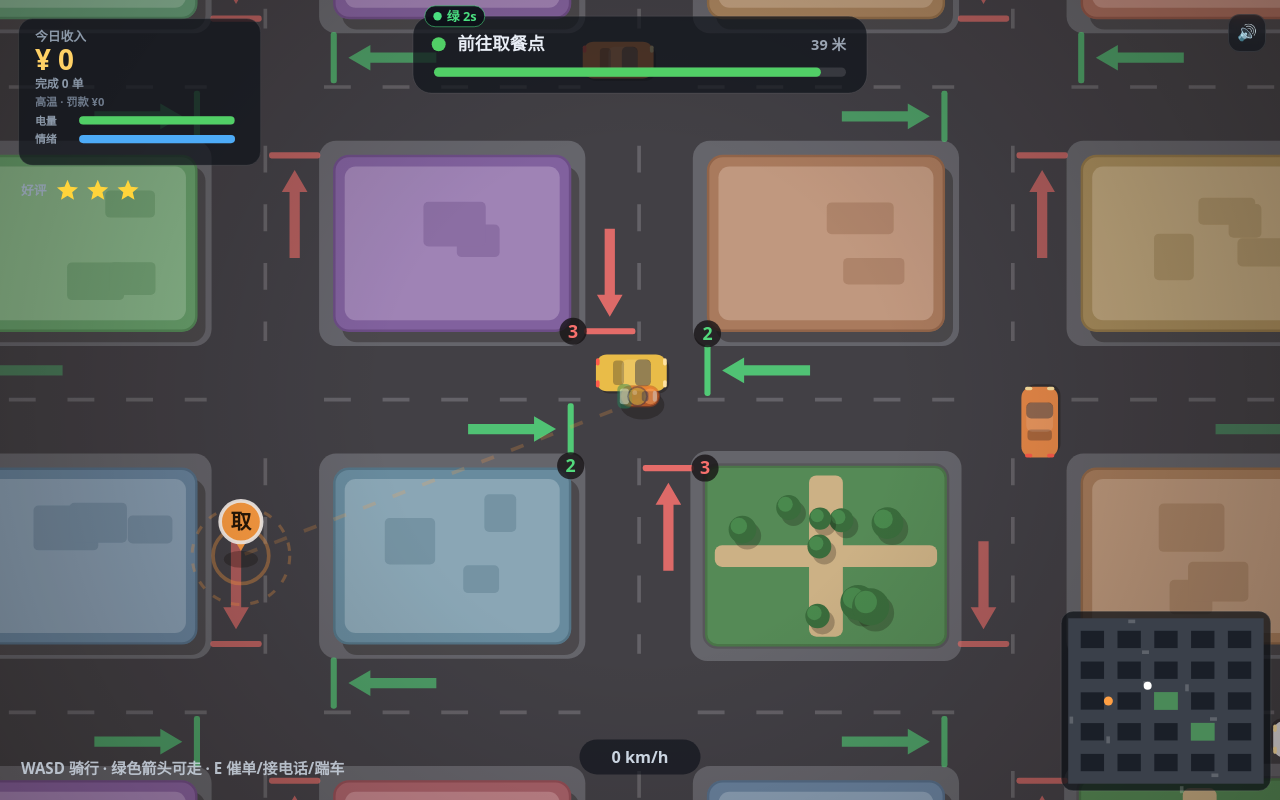
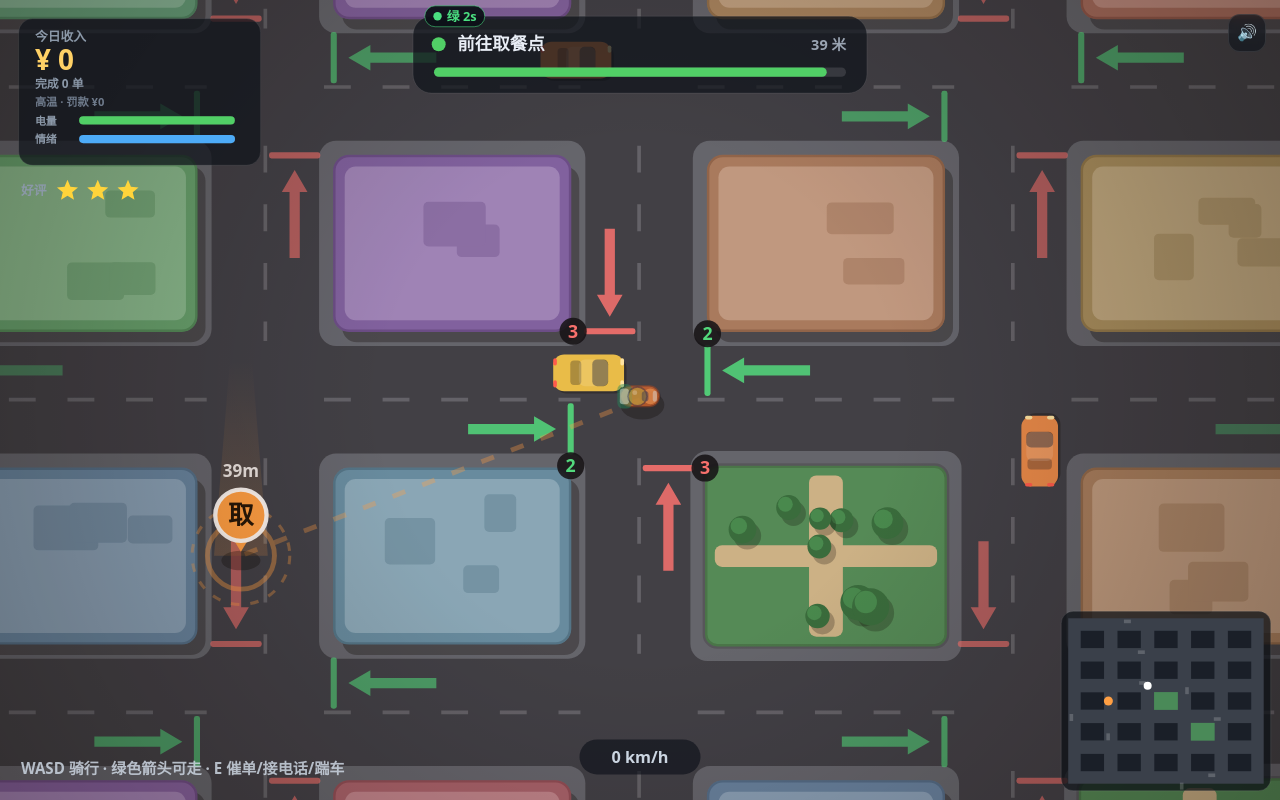
Before and after one commit to WJL520Gy/delivery-game, a plain HTML site: page delivery-rider.html in a window 1280 px wide. Both pictures are taken after a click on the button "开始接单". Drawn offline with Linux system fonts and the light colour scheme; animation ran at ten frames a second.

Commit message:
update delivery-rider.html

```diff
--- a/delivery-rider.html
+++ b/delivery-rider.html
@@ -492,7 +492,7 @@
 
     return {
       axis: ln.axis, fixed: ln.fixed, dir: ln.dir, t,
-      speed: rand(95, 172), v: 0,
+      speed: rand(80, 145), v: 0,
       color: pick(CAR_COLORS)
     };
   }
@@ -540,7 +540,7 @@
     if (!to.door) to.door = makeDoor(to);
 
     // 系统乱派单：越到后面越容易派垃圾单
-    const junkChance = clamp(0.16 + ordersDone * 0.02, 0.16, 0.4);
+    const junkChance = clamp(0.08 + ordersDone * 0.012, 0.08, 0.22);
     const junk = Math.random() < junkChance && ordersDone >= 2;
 
     const route =
@@ -548,7 +548,7 @@
       Math.hypot(from.door.x - to.door.x, from.door.y - to.door.y);
 
     const diff = clamp(1 - 0.011 * ordersDone, 0.72, 1);
-    const timeLimit = clamp(route / 230 + 18, 23, 62) * diff;
+    const timeLimit = clamp(route / 205 + 24, 30, 80) * diff;
     const centerDist = Math.hypot(from.g.x - to.g.x, from.g.y - to.g.y);
     let base = 6 + Math.round(centerDist / 110);
     if (junk) base = Math.max(3, Math.round(base * 0.55));
@@ -616,7 +616,7 @@
     hurryCd = 1.15;
     order.wait = Math.max(0, order.wait - 0.85);
     order.hurried = (order.hurried || 0) + 1;
-    mood = clamp(mood - 0.6, 0, 100);
+    mood = clamp(mood - 0.4, 0, 100);
     sfx('bell');
     addText(player.x, player.y - 46, '商家：马上好！', '#ffd8a8', 0.9);
   }
@@ -668,7 +668,7 @@
   function failOrder() {
     lives--;
     combo = 0;
-    mood = clamp(mood - 20, 0, 100);
+    mood = clamp(mood - 14, 0, 100);
     shake(13);
     sfx('fail');
     const why = order.state === 'waiting' ? '卡餐 · 超时' : '超时 · 差评';
@@ -949,7 +949,7 @@
       player.vx *= 0.15; player.vy *= 0.15;
       if (order) order.timeLeft = Math.max(0.01, order.timeLeft - 2.5);
       falls++;
-      mood = clamp(mood - 12, 0, 100);
+      mood = clamp(mood - 8, 0, 100);
       shake(20);
       sfx('fall');
       burst(player.x, player.y, 18, '#cfd8e3', 1.1);
@@ -1016,7 +1016,7 @@
 
     // 电量消耗
     if (!pushing) {
-      battery -= (0.22 + (sp / MAXV) * 0.62) * dt;
+      battery -= (0.12 + (sp / MAXV) * 0.40) * dt;
       if (battery <= 0) {
         battery = 0;
         pushing = true;
@@ -1036,7 +1036,7 @@
       const centers = c.axis === 'h' ? XS : YS;
       const front = c.t + c.dir * 29;
       let target = c.speed;
-      if (wx.rain || wx.snow) target *= 0.82;
+      if (wx.rain || wx.snow) target *= 0.75;
 
       if (!green) {
         let best = Infinity;
@@ -1084,8 +1084,8 @@
     player.vx = nx * 420;
     player.vy = ny * 420;
 
-    if (order) order.timeLeft = Math.max(0.01, order.timeLeft - 1.8);
-    mood = clamp(mood - 8, 0, 100);
+    if (order) order.timeLeft = Math.max(0.01, order.timeLeft - 1.2);
+    mood = clamp(mood - 6, 0, 100);
     shake(15);
     sfx('crash');
     addText(player.x, player.y - 34, '被车撞了！', '#ff6b6b', 1.1);
@@ -1125,7 +1125,7 @@
     if (info.c !== 'r') return;   // 黄灯也放行，别太苛刻
 
     violations++;
-    mood = clamp(mood - 4, 0, 100);
+    mood = clamp(mood - 3, 0, 100);
     if (Math.random() < 0.18) {
       const f = 10;
       fines += f;
@@ -1147,7 +1147,7 @@
     // 最忙的时候抛锚：越接近超时越容易
     if (order && order.state === 'deliver' && !order.brokeOnce) {
       const urgency = 1 - clamp(order.timeLeft / order.timeLimit, 0, 1);
-      if (urgency > 0.55 && Math.random() < dt * 0.008 * (0.6 + urgency)) {
+      if (urgency > 0.7 && Math.random() < dt * 0.004 * (0.6 + urgency)) {
         order.brokeOnce = true;
         bikeDown = 4.4;
         player.vx *= 0.15; player.vy *= 0.15;
@@ -1202,7 +1202,7 @@
     if (heatT > 0) { heatT -= dt; return; }
     if (Math.random() < dt * 0.1) {
       heatT = 1.6;
-      mood = clamp(mood - 4, 0, 100);
+      mood = clamp(mood - 3, 0, 100);
       addText(player.x, player.y - 44, '眼前有点发黑', '#ffb86b', 1.0);
     }
   }
@@ -1241,7 +1241,7 @@
       order.callT -= dt;
       if (order.callT <= 0) {
         order.annoy++;
-        mood = clamp(mood - 5, 0, 100);
+        mood = clamp(mood - 3, 0, 100);
         sfx('hang');
         addText(player.x, player.y - 56, '顾客挂断了', '#ff8787', 0.95);
         order.nextCall = rand(7, 13);
@@ -1409,7 +1409,19 @@
   }
 
   // 单个方向的路口引导：停止线 + 路面箭头 + 读秒
-  function drawApproach(bx, by, ang, col, num) {
+  function drawApproach(bx, by, ang, col, num, big) {
+    // 高亮：玩家正对的那个进口加一圈脉冲，避免"看错灯"
+    if (big) {
+      const pulse = (Math.sin(clock * 6) + 1) / 2;
+      ctx.save();
+      ctx.strokeStyle = hexA(col, 0.35 + pulse * 0.45);
+      ctx.lineWidth = 3;
+      ctx.beginPath();
+      ctx.arc(bx, by, 26 + pulse * 10, 0, TAU);
+      ctx.stroke();
+      ctx.restore();
+    }
+
     ctx.save();
     ctx.translate(bx, by);
     ctx.rotate(ang);
@@ -1436,16 +1448,22 @@
 
     // 读秒牌（不随箭头旋转，方便读）
     if (num != null) {
-      const px = bx + Math.cos(ang + Math.PI / 2) * 30;
-      const py = by + Math.sin(ang + Math.PI / 2) * 30;
-      ctx.font = '800 ' + (12.5 * UI).toFixed(1) + 'px ' + FONT;
+      const k = big ? 1.45 : 1;
+      const px = bx + Math.cos(ang + Math.PI / 2) * (30 * k);
+      const py = by + Math.sin(ang + Math.PI / 2) * (30 * k);
+      ctx.font = '800 ' + (12.5 * UI * k).toFixed(1) + 'px ' + FONT;
       ctx.textAlign = 'center';
       ctx.textBaseline = 'middle';
       const tw = ctx.measureText(num).width;
-      const w = tw + 12 * UI, h = 19 * UI;
-      ctx.fillStyle = 'rgba(10,14,20,0.80)';
+      const w = tw + 12 * UI * k, h = 19 * UI * k;
+      ctx.fillStyle = 'rgba(10,14,20,0.88)';
       rr(px - w / 2, py - h / 2, w, h, h / 2);
       ctx.fill();
+      if (big) {
+        ctx.strokeStyle = hexA(col, 0.75);
+        ctx.lineWidth = 2;
+        ctx.stroke();
+      }
       ctx.fillStyle = col;
       ctx.fillText(num, px, py + 1);
       ctx.textBaseline = 'alphabetic';
@@ -1470,6 +1488,21 @@
     }
     const showNums = nd < 340;
 
+    // 玩家正对着的那个进口（用来高亮，告诉玩家"你要看这个灯"）
+    let hlIdx = -1;
+    if (ni >= 0 && nd < 300) {
+      const cx = XS[ni], cy = YS[nj];
+      const sp = Math.hypot(player.vx, player.vy);
+      const inside = Math.abs(player.x - cx) < 46 && Math.abs(player.y - cy) < 46;
+      if (sp > 25 && !inside) {
+        if (Math.abs(player.vx) > Math.abs(player.vy)) {
+          hlIdx = player.x < cx ? 0 : 1;
+        } else {
+          hlIdx = player.y < cy ? 2 : 3;
+        }
+      }
+    }
+
     for (let j = 0; j <= ROWS; j++) {
       for (let i = 0; i <= COLS; i++) {
         if (!isSignal(i, j)) continue;
@@ -1481,17 +1514,18 @@
         ctx.globalAlpha = clamp(1.2 - d / 820, 0.28, 1);
 
         const near = showNums && i === ni && j === nj;
+        const isHl = near && hlIdx >= 0;
         const hNum = near ? String(Math.ceil(hi.left)) : null;
         const vNum = near ? String(Math.ceil(vi.left)) : null;
 
         // 东行（+x）：右车道在下方，停止线在路口西侧
-        drawApproach(cx - 56, cy + 24, 0, hCol, hNum);
+        drawApproach(cx - 56, cy + 24, 0, hCol, hNum, isHl && hlIdx === 0);
         // 西行（-x）：停止线在路口东侧
-        drawApproach(cx + 56, cy - 24, Math.PI, hCol, hNum);
+        drawApproach(cx + 56, cy - 24, Math.PI, hCol, hNum, isHl && hlIdx === 1);
         // 南行（+y）：停止线在路口北侧
-        drawApproach(cx - 24, cy - 56, Math.PI / 2, vCol, vNum);
+        drawApproach(cx - 24, cy - 56, Math.PI / 2, vCol, vNum, isHl && hlIdx === 2);
         // 北行（-y）：停止线在路口南侧
-        drawApproach(cx + 24, cy + 56, -Math.PI / 2, vCol, vNum);
+        drawApproach(cx + 24, cy + 56, -Math.PI / 2, vCol, vNum, isHl && hlIdx === 3);
       }
     }
     ctx.globalAlpha = 1;
@@ -1499,8 +1533,23 @@
 
   function drawBeacon(x, y, color, label) {
     const pulse = (Math.sin(clock * 4.2) + 1) / 2;
-
-    ctx.strokeStyle = hexA(color, 0.30);
+    const dist = Math.max(1, Math.round(Math.hypot(player.x - x, player.y - y) / 9));
+
+    // 光柱：远处也能看到目标
+    const g = ctx.createLinearGradient(x, y - 160, x, y);
+    g.addColorStop(0, hexA(color, 0));
+    g.addColorStop(1, hexA(color, 0.18));
+    ctx.fillStyle = g;
+    ctx.beginPath();
+    ctx.moveTo(x - 22, y);
+    ctx.lineTo(x - 9, y - 160);
+    ctx.lineTo(x + 9, y - 160);
+    ctx.lineTo(x + 22, y);
+    ctx.closePath();
+    ctx.fill();
+
+    // 判定圈
+    ctx.strokeStyle = hexA(color, 0.35);
     ctx.lineWidth = 2.5;
     ctx.setLineDash([7, 9]);
     ctx.beginPath();
@@ -1508,41 +1557,50 @@
     ctx.stroke();
     ctx.setLineDash([]);
 
-    ctx.strokeStyle = hexA(color, 0.45 * (1 - pulse));
-    ctx.lineWidth = 3;
+    // 外扩光环
+    ctx.strokeStyle = hexA(color, 0.5 * (1 - pulse));
+    ctx.lineWidth = 4;
     ctx.beginPath();
-    ctx.arc(x, y, 20 + pulse * 18, 0, TAU);
+    ctx.arc(x, y, 24 + pulse * 22, 0, TAU);
     ctx.stroke();
 
-    ctx.fillStyle = 'rgba(0,0,0,0.28)';
+    ctx.fillStyle = 'rgba(0,0,0,0.30)';
     ctx.beginPath();
-    ctx.ellipse(x, y + 3, 14, 7, 0, 0, TAU);
+    ctx.ellipse(x, y + 4, 16, 8, 0, 0, TAU);
     ctx.fill();
 
     ctx.save();
-    ctx.translate(x, y - 30 - Math.sin(clock * 3) * 3);
+    ctx.translate(x, y - 36 - Math.sin(clock * 3) * 4);
 
     ctx.fillStyle = color;
     ctx.beginPath();
-    ctx.moveTo(-7, 12);
-    ctx.lineTo(7, 12);
-    ctx.lineTo(0, 24);
+    ctx.moveTo(-9, 15);
+    ctx.lineTo(9, 15);
+    ctx.lineTo(0, 30);
     ctx.closePath();
     ctx.fill();
 
     ctx.beginPath();
-    ctx.arc(0, 0, 17, 0, TAU);
+    ctx.arc(0, 0, 21, 0, TAU);
     ctx.fill();
-    ctx.strokeStyle = 'rgba(255,255,255,0.92)';
-    ctx.lineWidth = 3;
+    ctx.strokeStyle = 'rgba(255,255,255,0.95)';
+    ctx.lineWidth = 3.5;
     ctx.stroke();
 
     ctx.fillStyle = '#1b1205';
-    ctx.font = 'bold 17px ' + FONT;
+    ctx.font = 'bold 21px ' + FONT;
     ctx.textAlign = 'center';
     ctx.textBaseline = 'middle';
     ctx.fillText(label, 0, 1);
     ctx.restore();
+
+    // 距离
+    ctx.fillStyle = 'rgba(255,255,255,0.88)';
+    ctx.font = '700 ' + (12 * UI).toFixed(1) + 'px ' + FONT;
+    ctx.textAlign = 'center';
+    ctx.textBaseline = 'middle';
+    ctx.fillText(dist + 'm', x, y - 68);
+    ctx.textBaseline = 'alphabetic';
   }
 
   function drawGuide() {
@@ -1551,8 +1609,8 @@
     const col = order.state === 'deliver' ? '#4dabf7' : '#ff9f43';
 
     ctx.save();
-    ctx.strokeStyle = hexA(col, 0.22);
-    ctx.lineWidth = 3;
+    ctx.strokeStyle = hexA(col, 0.34);
+    ctx.lineWidth = 4;
     ctx.setLineDash([11, 15]);
     ctx.lineDashOffset = -clock * 46;
     ctx.beginPath();
@@ -2023,25 +2081,29 @@
     else if (order.callT > 0) actLabel = '接听';
 
     if (actLabel) {
-      const aw = 118 * UI, ah = 42 * UI;
+      const aw = (narrow ? 150 : 118) * UI;
+      const ah = (narrow ? 58 : 42) * UI;
       const ax = W / 2 - aw / 2;
-      const ay = H - 104 * UI;
+      const ay = H - (narrow ? 112 : 104) * UI;
       const ready = bikeDown > 0 ? kickCd <= 0 : (order.state === 'waiting' ? hurryCd <= 0 : true);
-      ctx.fillStyle = ready ? 'rgba(255,140,66,0.92)' : 'rgba(120,130,145,0.55)';
-      rr(ax, ay, aw, ah, 12 * UI); ctx.fill();
+      ctx.fillStyle = ready ? 'rgba(255,140,66,0.95)' : 'rgba(120,130,145,0.55)';
+      rr(ax, ay, aw, ah, (narrow ? 18 : 12) * UI); ctx.fill();
+      ctx.strokeStyle = 'rgba(255,255,255,0.35)';
+      ctx.lineWidth = 1.5;
+      ctx.stroke();
       ctx.fillStyle = '#20140a';
       ctx.textAlign = 'center';
       ctx.textBaseline = 'middle';
-      ctx.font = '800 ' + (15 * UI).toFixed(1) + 'px ' + FONT;
+      ctx.font = '800 ' + (narrow ? 19 : 15) * UI + 'px ' + FONT;
       ctx.fillText(actLabel, W / 2, ay + ah / 2 + 1);
       ctx.textBaseline = 'alphabetic';
       actionBtn = { x: ax, y: ay, w: aw, h: ah };
     }
 
     if (order.junk && order.rejectT > 0 && order.state === 'pickup') {
-      const rw = 96 * UI, rh = 34 * UI;
+      const rw = (narrow ? 130 : 96) * UI, rh = (narrow ? 44 : 34) * UI;
       const rx = W / 2 - rw / 2;
-      const ry = H - 158 * UI;
+      const ry = H - (narrow ? 176 : 158) * UI;
       ctx.fillStyle = 'rgba(40,20,24,0.9)';
       rr(rx, ry, rw, rh, 10 * UI); ctx.fill();
       ctx.strokeStyle = 'rgba(255,107,107,0.6)';
@@ -2093,7 +2155,7 @@
   }
 
   function drawMinimap() {
-    const mw = Math.min(168 * UI, W * 0.28);
+    const mw = Math.min(168 * UI, W * 0.24);
     const mh = mw * WORLD_H / WORLD_W;
     const mx = W - mw - 14 * UI, my = H - mh - 14 * UI;
 
@@ -2192,20 +2254,34 @@
   }
 
   function drawStick() {
+    if (state !== 'playing') return;
+
+    // 触屏设备：没在操作时显示一个固定底座，让玩家知道往哪拖
+    if (TOUCH && !stick) {
+      const bx = 92 * UI, by = H - 92 * UI, r = 62 * UI;
+      ctx.save();
+      ctx.strokeStyle = 'rgba(255,255,255,0.16)';
+      ctx.lineWidth = 3;
+      ctx.beginPath(); ctx.arc(bx, by, r, 0, TAU); ctx.stroke();
+      ctx.fillStyle = 'rgba(255,255,255,0.20)';
+      ctx.beginPath(); ctx.arc(bx, by, 22 * UI, 0, TAU); ctx.fill();
+      ctx.restore();
+      return;
+    }
     if (!stick) return;
     const dx0 = stick.x - stick.ox, dy0 = stick.y - stick.oy;
     const m = Math.hypot(dx0, dy0);
-    const lim = 56;
+    const lim = 62;
     let dx = dx0, dy = dy0;
     if (m > lim) { dx = dx0 / m * lim; dy = dy0 / m * lim; }
 
     ctx.save();
-    ctx.globalAlpha = 0.42;
+    ctx.globalAlpha = 0.5;
     ctx.strokeStyle = '#ffffff';
     ctx.lineWidth = 3;
     ctx.beginPath(); ctx.arc(stick.ox, stick.oy, lim, 0, TAU); ctx.stroke();
-    ctx.fillStyle = 'rgba(255,255,255,0.45)';
-    ctx.beginPath(); ctx.arc(stick.ox + dx, stick.oy + dy, 24, 0, TAU); ctx.fill();
+    ctx.fillStyle = 'rgba(255,255,255,0.55)';
+    ctx.beginPath(); ctx.arc(stick.ox + dx, stick.oy + dy, 26, 0, TAU); ctx.fill();
     ctx.restore();
   }
 
```
